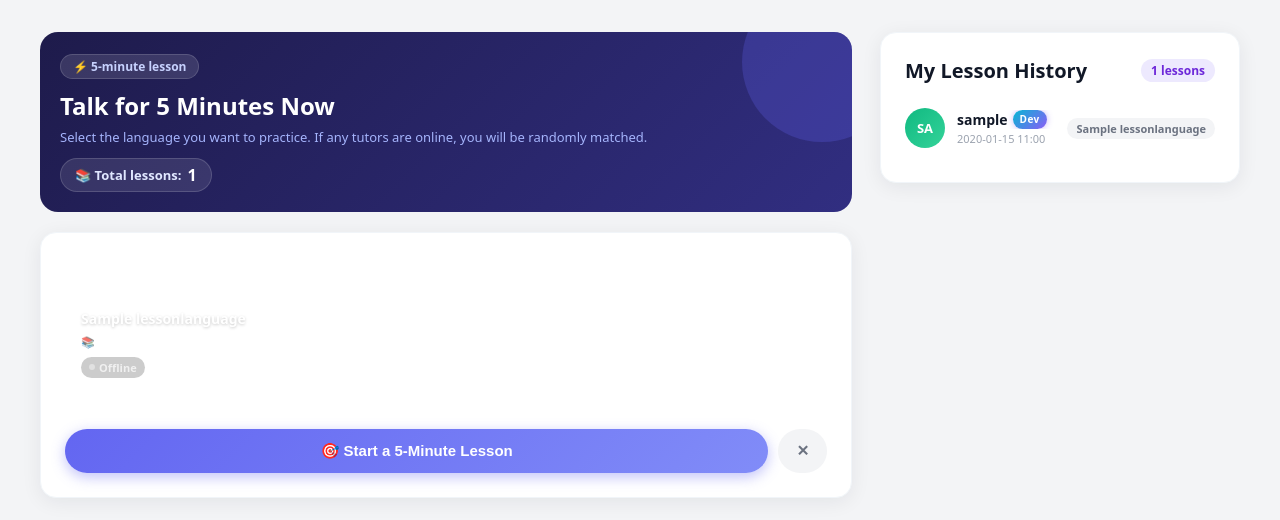
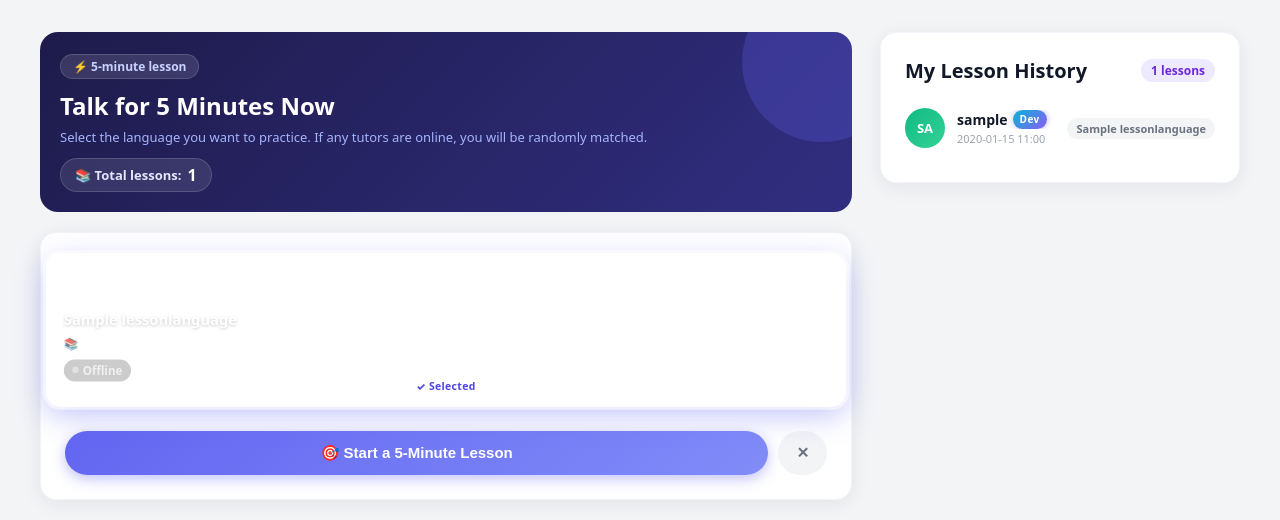
Before and after one commit to Zitatori/Django-5min-LanguageApp, a Django app: page /request/ in a window 1280 px wide. Shown: the part 54-574 px from the top of the page. Run offline with Django 4.2, Linux system fonts and the light colour scheme; a user stored in the database is signed in; tables that the repository leaves empty hold one stand-in row (values such as "Sample post"); some libraries are stand-ins or nearby versions.

Commit message:
Improve language card selection indicator: white border + Selected badge
Co-Authored-By: Claude Sonnet 4.5 <noreply@anthropic.com>

```diff
--- a/templates/core/create_request.html
+++ b/templates/core/create_request.html
@@ -68,8 +68,25 @@
   .cr-lang-card:hover { transform: translateY(-2px); box-shadow: 0 8px 24px rgba(0,0,0,0.18); }
   .cr-lang-card:active { transform: scale(0.97); }
   .cr-lang-card.selected {
-    border-color: rgba(255,255,255,0.8);
-    box-shadow: 0 0 0 3px rgba(255,255,255,0.3);
+    border-color: #fff;
+    border-width: 3px;
+    box-shadow: 0 0 0 3px rgba(255,255,255,0.6), 0 8px 28px rgba(99,102,241,0.4);
+    transform: scale(1.05);
+  }
+  /* 選択中ラベル */
+  .cr-lang-card.selected::before {
+    content: '✓ Selected';
+    position: absolute;
+    bottom: 8px; left: 50%; transform: translateX(-50%);
+    background: rgba(255,255,255,0.95);
+    color: #4f46e5;
+    font-size: 10px;
+    font-weight: 800;
+    padding: 2px 9px;
+    border-radius: 99px;
+    z-index: 10;
+    white-space: nowrap;
+    letter-spacing: 0.03em;
   }
 
   /* 背景写真 */
```
